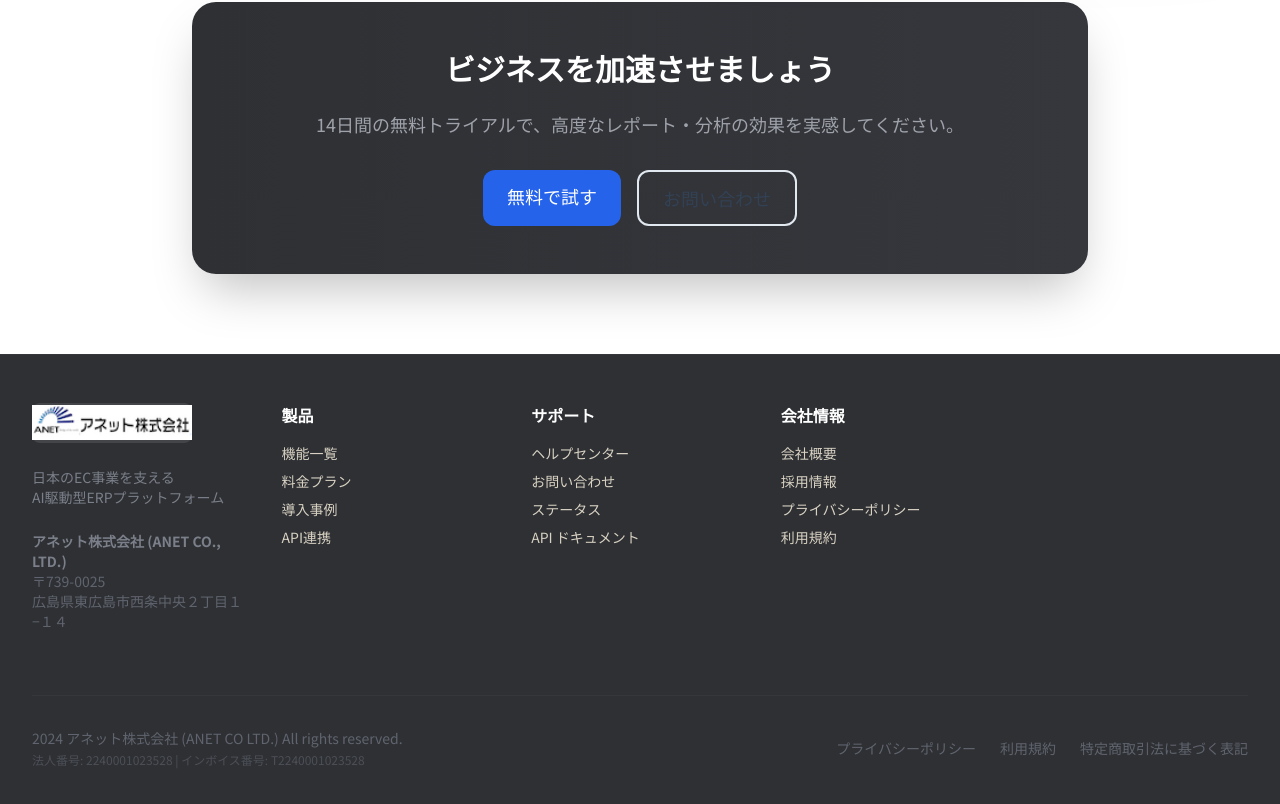
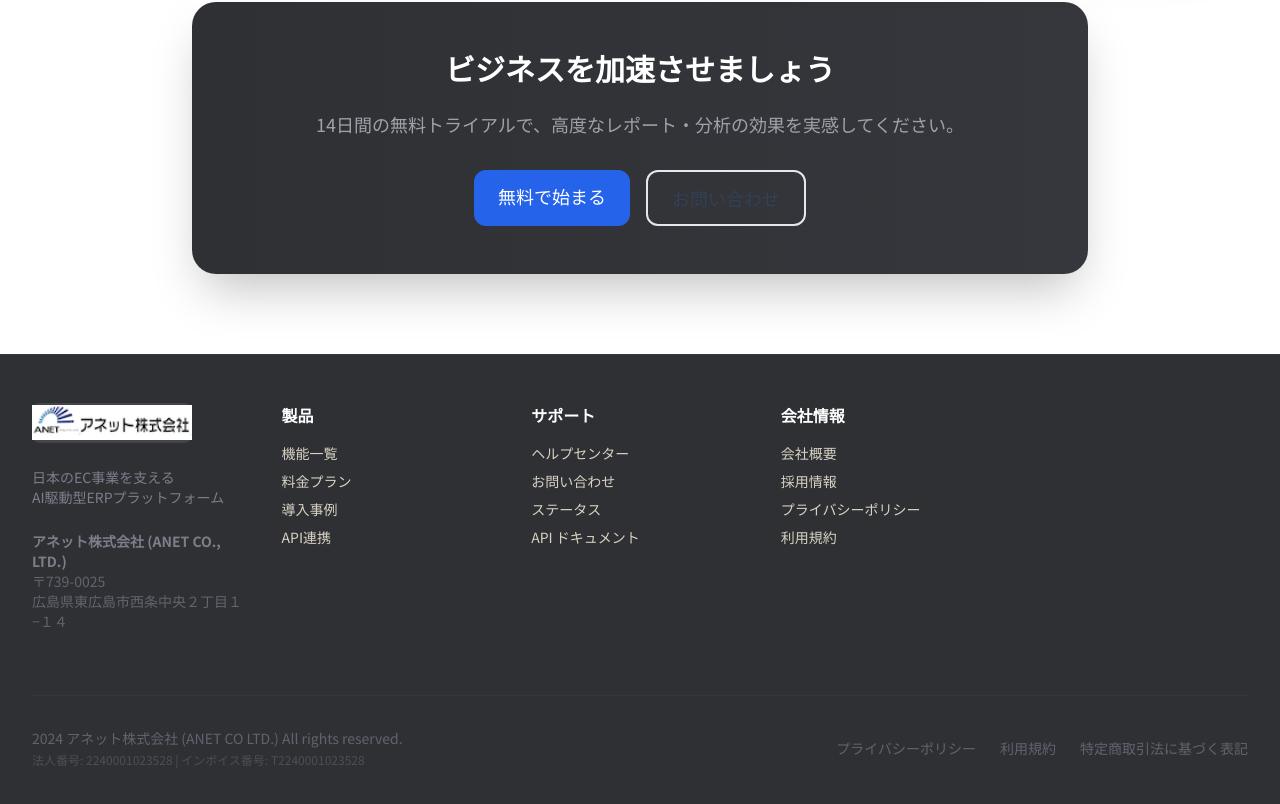
Before and after one commit to maxinjian1/jianpanerp, a Next.js app in the folder apps/web-client/: page /features/analytics in a window 1280 px wide. Shown: the part 1077-1881 px from the top of the page. Built offline with nearby package versions, Linux system fonts and the light colour scheme.

Commit message:
UI: Update CTAs to '無料で始まる' and link to register page

```diff
--- a/apps/web-client/src/app/page.tsx
+++ b/apps/web-client/src/app/page.tsx
@@ -208,9 +208,9 @@ export default function LandingPage() {
                   onChange={(e) => setEmail(e.target.value)}
                   className="w-full sm:flex-1 px-5 py-4 rounded-xl bg-white/20 backdrop-blur border border-white/30 text-white placeholder-white/70 focus:outline-none focus:ring-2 focus:ring-white/50"
                 />
-                <button className="w-full sm:w-auto bg-white text-anet-600 px-8 py-4 rounded-xl font-bold hover:bg-anet-50 transition-colors">
-                  無料で始める
-                </button>
+                <Link href="/register" className="w-full sm:w-auto bg-white text-anet-600 px-8 py-4 rounded-xl font-bold hover:bg-anet-50 transition-colors text-center">
+                  無料で始まる
+                </Link>
               </div>
             </div>
           </motion.div>
--- a/apps/web-client/src/app/pricing/page.tsx
+++ b/apps/web-client/src/app/pricing/page.tsx
@@ -16,7 +16,8 @@ const plans = [
       'メールサポート',
       'ユーザー数 3名まで',
     ],
-    cta: '無料で試す',
+    cta: '無料で始まる',
+    href: '/register',
     popular: false,
   },
   {
@@ -32,7 +33,8 @@ const plans = [
       'チャットサポート',
       'ユーザー数 10名まで',
     ],
-    cta: '無料で試す',
+    cta: '無料で始まる',
+    href: '/register',
     popular: true,
   },
   {
@@ -49,6 +51,7 @@ const plans = [
       'ユーザー数 無制限',
     ],
     cta: 'お問い合わせ',
+    href: '/contact',
     popular: false,
   },
 ]
@@ -110,15 +113,16 @@ export default function PricingPage() {
                     </li>
                   ))}
                 </ul>
-                <button
-                  className={`w-full py-3 rounded-xl font-bold transition-colors ${
+                <Link
+                  href={plan.href}
+                  className={`w-full py-3 rounded-xl font-bold transition-colors text-center block ${
                     plan.popular
                       ? 'btn-primary'
                       : 'bg-washi-100 dark:bg-ink-800 text-ink-900 dark:text-washi-100 hover:bg-washi-200 dark:hover:bg-ink-700'
                   }`}
                 >
                   {plan.cta}
-                </button>
+                </Link>
               </div>
             ))}
           </div>
--- a/apps/web-client/src/components/FeatureLayout.tsx
+++ b/apps/web-client/src/components/FeatureLayout.tsx
@@ -116,7 +116,7 @@ export function FeatureLayout({
             </p>
             <div className="flex flex-col sm:flex-row gap-4 justify-center">
               <Link href="/register" className="btn-primary text-lg px-8 py-4">
-                無料で試す
+                無料で始まる
               </Link>
               <Link href="/contact" className="btn-outline border-white text-white hover:bg-white hover:text-ink-900 dark:border-ink-900 dark:text-ink-900 dark:hover:bg-ink-900 dark:hover:text-white text-lg px-8 py-4">
                 お問い合わせ
```
